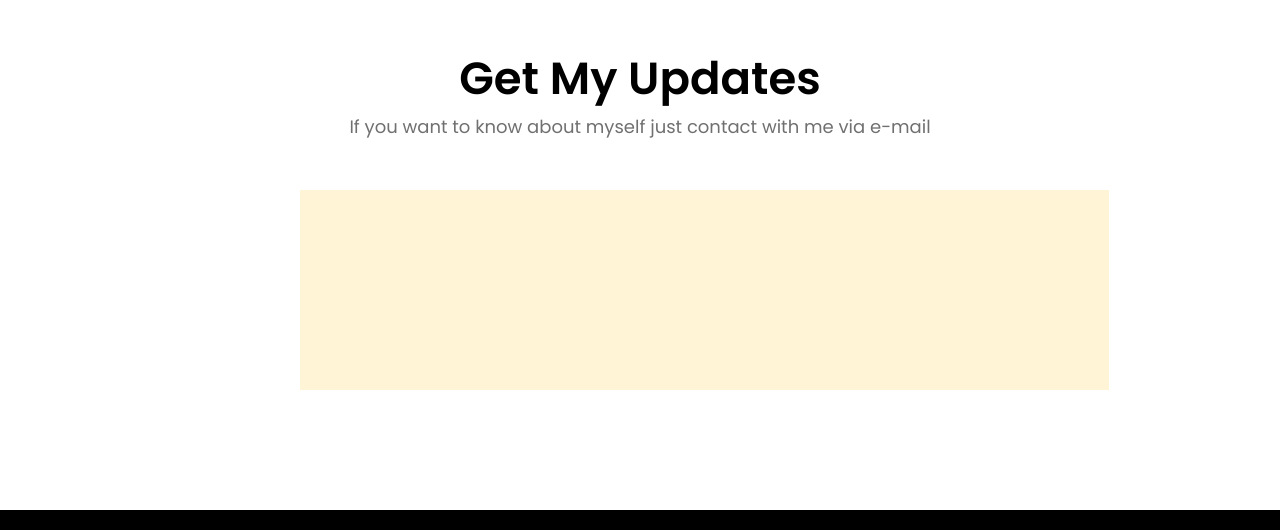
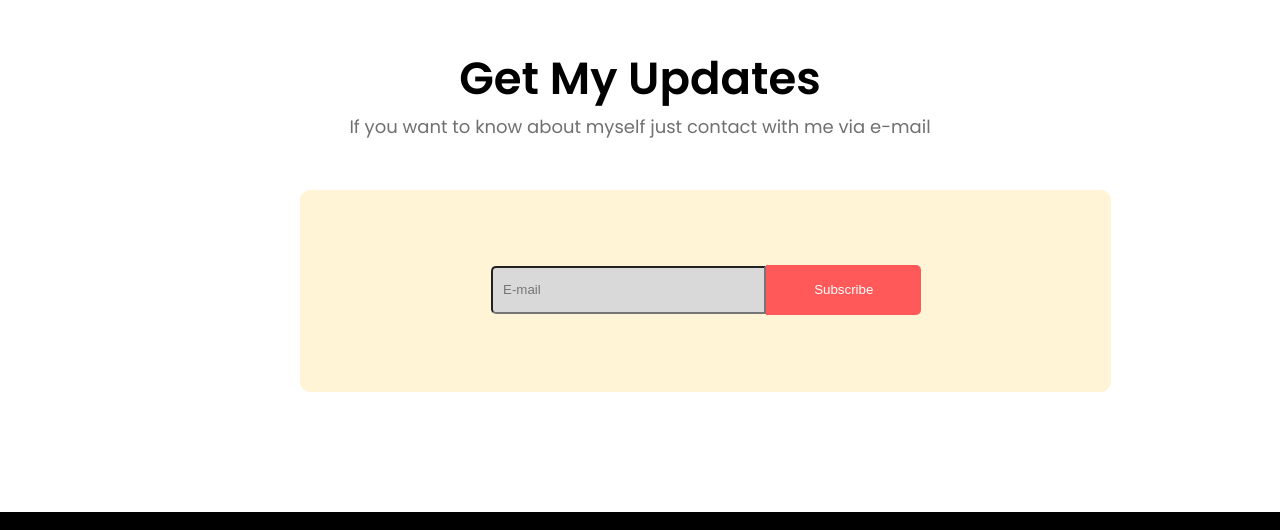
Before and after one commit to chayon4619/first-assignment, a plain HTML site: page index.html in a window 1280 px wide. Shown: the part 3565-4095 px from the top of the page. Drawn offline with Linux system fonts and the light colour scheme.

Commit message:
projrct ready

```diff
--- a/index.html
+++ b/index.html
@@ -134,6 +134,10 @@
         <p id="contact">If you want to know about myself just contact with me via e-mail</p>
     </div>
     <div class="contact">
+        <form action="">
+            <input type="text" id="fname" name="firstname" placeholder="E-mail">
+            <input id="submit" type="submit" value="Subscribe">
+        </form>
 
 
 
--- a/style.css
+++ b/style.css
@@ -211,10 +211,36 @@ body {
     margin-left: 300px;
     margin-right: 300px;
     margin-bottom: 120px;
+    border: 1px solid #FFF4D6;
+    border-radius: 10px;
 
 }
 
+#fname {
+    width: 275px;
+    height: 48px;
+    background-color: #D9D9D9;
+    padding: 10px 10px 10px 10px;
+    margin-left: 190px;
+    margin-top: 75px;
+    margin-bottom: 75px;
+    display: inline-block;
+    border-radius: 5px 0px 0px 5px;
+    box-sizing: border-box;
+}
 
+#submit {
+    width: 155px;
+    height: 50px;
+
+    background-color: #FF5959;
+    color: white;
+    padding: 14px 20px;
+    margin-left: -4px;
+    border: none;
+    border-radius: 0px 5px 5px 0px;
+    cursor: pointer;
+}
 
 footer {
     background-color: black;
```
